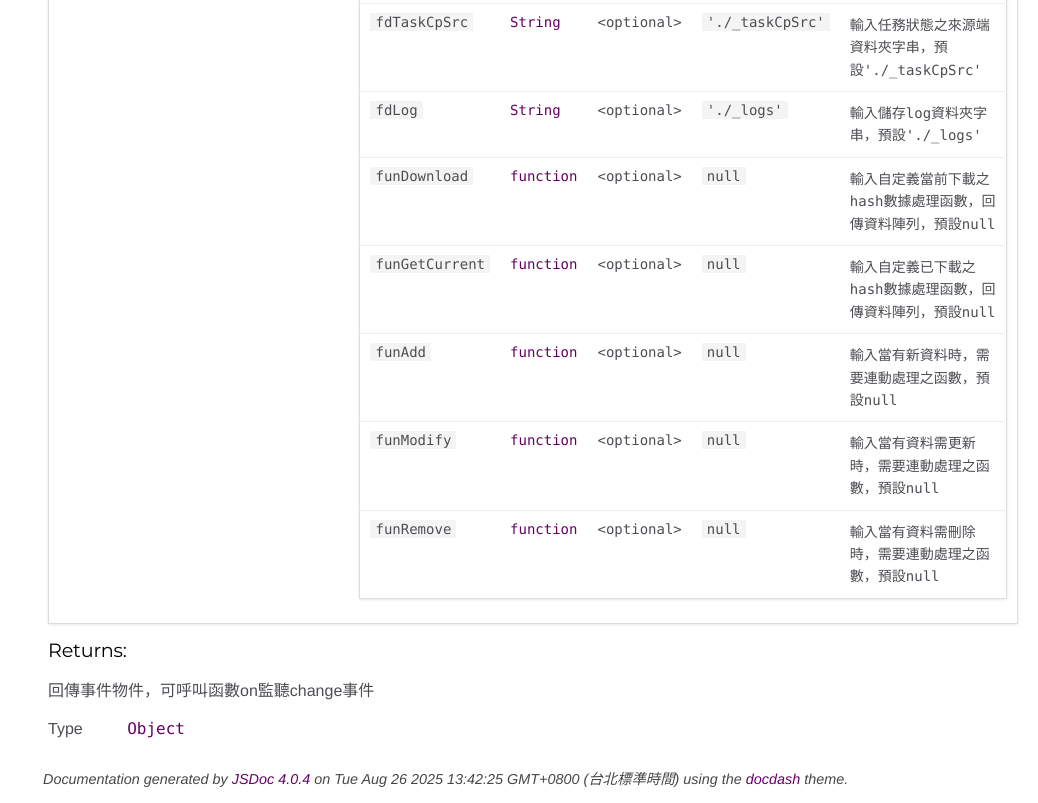
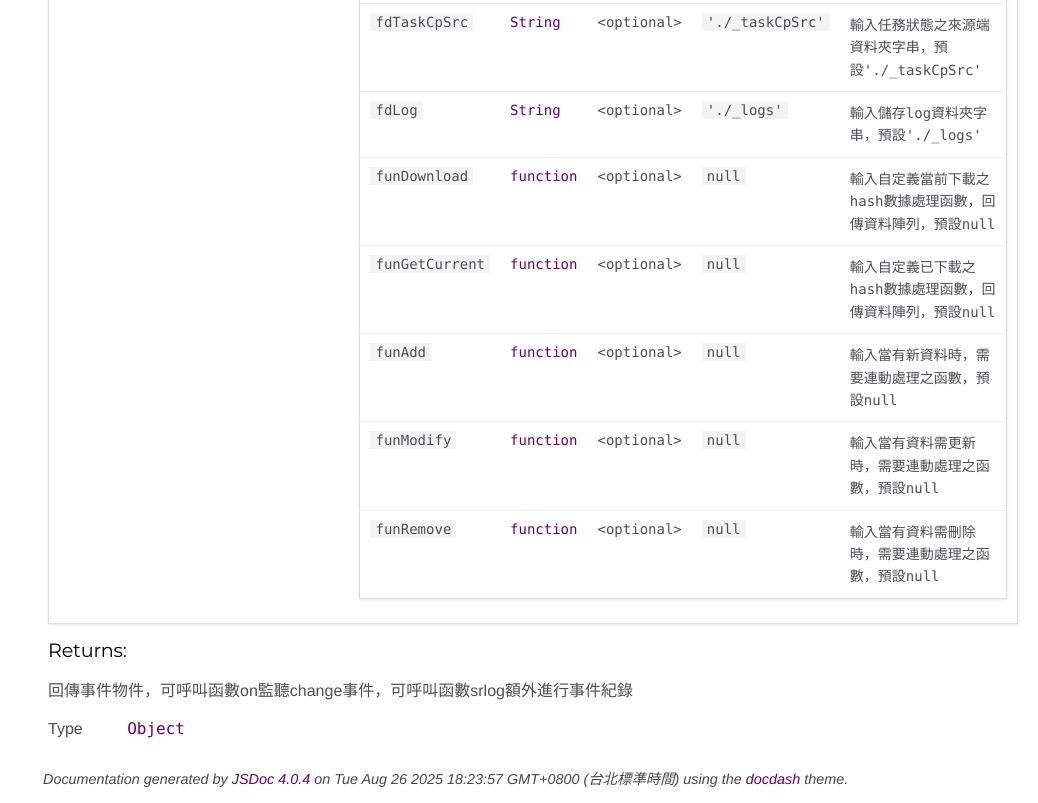
Before and after one commit to yuda-lyu/w-dwdata-builder, a website: page docs/global.html in a window 1280 px wide. Shown: the part 3454-4257 px from the top of the page, without its empty margins (242-1280 px from the left). Drawn offline with Linux system fonts and the light colour scheme.

Commit message:
modify: update pks

```diff
--- a/docs/global.html
+++ b/docs/global.html
@@ -894,7 +894,7 @@ ev.on('change', (msg) => {
 
 
 <div class="param-desc">
-    <p>回傳事件物件，可呼叫函數on監聽change事件</p>
+    <p>回傳事件物件，可呼叫函數on監聽change事件，可呼叫函數srlog額外進行事件紀錄</p>
 </div>
 
 
@@ -936,7 +936,7 @@ ev.on('change', (msg) => {
 <br class="clear">
 
 <footer>
-    Documentation generated by <a href="https://github.com/jsdoc3/jsdoc">JSDoc 4.0.4</a> on Tue Aug 26 2025 13:42:25 GMT+0800 (台北標準時間) using the <a href="https://github.com/clenemt/docdash">docdash</a> theme.
+    Documentation generated by <a href="https://github.com/jsdoc3/jsdoc">JSDoc 4.0.4</a> on Tue Aug 26 2025 18:23:57 GMT+0800 (台北標準時間) using the <a href="https://github.com/clenemt/docdash">docdash</a> theme.
 </footer>
 
 <script>prettyPrint();</script>
--- a/package.json
+++ b/package.json
@@ -1,11 +1,11 @@
 {
   "name": "w-dwdata-builder",
-  "version": "1.0.12",
+  "version": "1.0.13",
   "main": "dist/w-dwdata-builder.umd.js",
   "dependencies": {
     "lodash-es": "^4.17.21",
     "w-syslog": "^1.0.7",
-    "wsemi": "^1.8.19"
+    "wsemi": "^1.8.20"
   },
   "devDependencies": {
     "w-package-tools": "^1.1.2"
```
Also changed, not shown: docs/WDwdataBuilder.mjs.html (+2 -2 lines), docs/index.html (+1 -1 lines), dist/w-dwdata-builder.umd.js, 1 other file.
